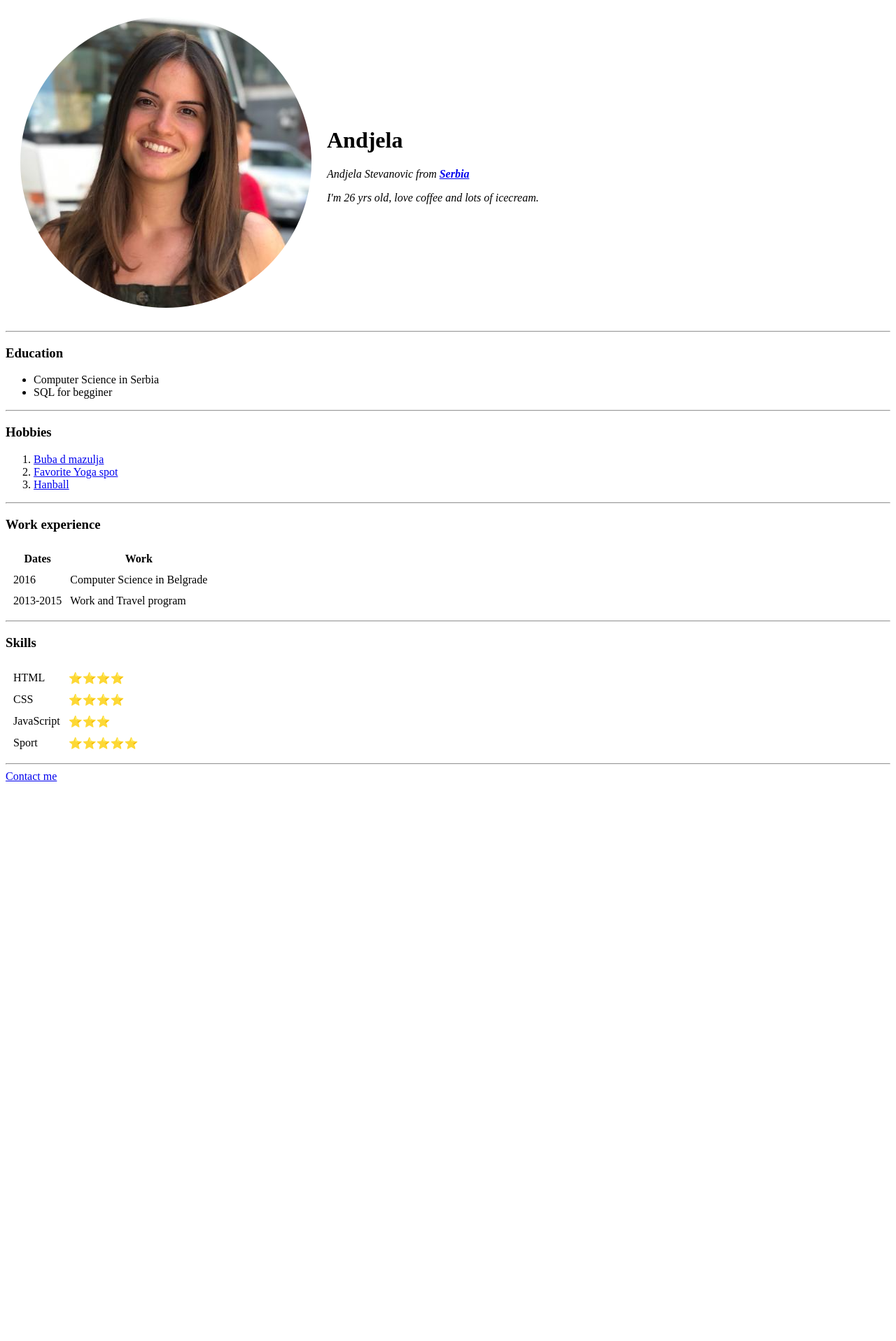
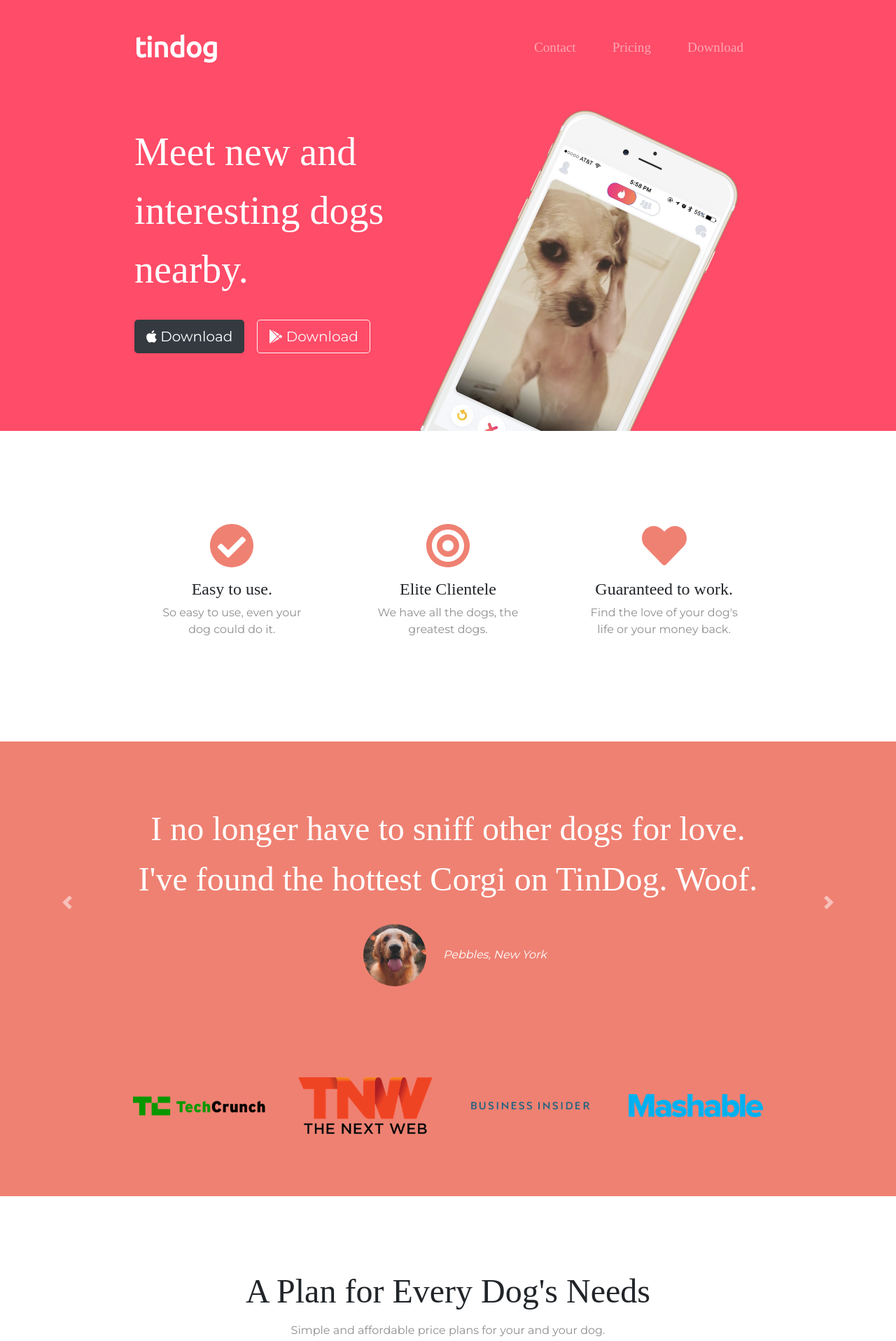
Before and after one commit to Andela24/CV, a plain HTML site: page index.html in a window 1280 px wide. Shown: the part 5-1922 px from the top of the page at 70% size. Before the commit the page ends 1132 px from the top, so only its background shows below. Drawn offline with nearby package versions, Linux system fonts and the light colour scheme.

Commit message:
Tindog Website
Using HTML, CSS and Bootstrap

```diff
--- /dev/null
+++ b/css/styles.css
@@ -0,0 +1,179 @@
+
+body {
+  font-family: "Montserrat";
+  text-align: center;
+}
+
+h1, h2, h3, h4, h5, h6 {
+  font-family: "Montserrat-Bold";
+}
+
+p {
+  color: #8f8f8f;
+}
+
+/* Headings */
+
+.big-heading {
+  font-family: "Montserrat-Black";
+  font-size: 3.5rem;
+  line-height: 1.5;
+}
+
+.section-heading {
+  font-size: 3rem;
+  line-height: 1.5;
+}
+
+/* Containers */
+
+.container-fluid{
+  padding: 7% 15%;
+}
+
+/* Sections */
+
+.colored-section {
+  background-color: #ff4c68;
+  color: #fff;
+}
+
+.white-section {
+  background-color: #fff;
+}
+
+/* Navigation Bar */
+
+.navbar {
+  padding: 0 0 4.5rem;
+}
+
+.navbar-brand {
+  font-family: "Ubuntu";
+  font-size: 2.5rem;
+  font-weight: bold;
+}
+
+.nav-item {
+  padding: 0 18px;
+}
+
+.nav-link {
+  font-size: 1.2rem;
+  font-family: "Montserrat-Light";
+}
+
+/* Buttons */
+
+.download-button {
+  margin: 5% 3% 5% 0;
+}
+
+/* Title Section */
+
+#title {
+  background-color: #ff4c68;
+  color: #fff;
+  text-align: left;
+}
+
+#title .container-fluid {
+  padding: 3% 15% 7%;
+}
+
+/* Title Image */
+
+.title-image {
+  width: 60%;
+  transform: rotate(25deg);
+  position: absolute;
+  right: 30%;
+}
+
+/* Features Section */
+
+#features {
+  position: relative;
+}
+
+.feature-title {
+  font-size: 1.5rem;
+}
+
+.feature-box {
+  padding: 4.5%;
+}
+
+.icon {
+  color: #ef8172;
+  margin-bottom: 1rem;
+}
+
+.icon:hover {
+  color: #ff4c68;
+}
+
+/* Testimonial Section */
+
+#testimonials {
+  background-color: #ef8172;
+}
+
+.testimonial-text {
+  font-size: 3rem;
+  line-height: 1.5;
+}
+
+.testimonial-image {
+  width: 10%;
+  border-radius: 100%;
+  margin: 20px;
+}
+
+
+#press {
+  background-color: #ef8172;
+  padding-bottom: 3%;
+}
+
+.press-logo {
+  width: 15%;
+  margin: 20px 20px 50px;
+}
+
+/* Pricing Section */
+
+#pricing {
+  padding: 100px;
+}
+
+.price-text {
+  font-size: 3rem;
+  line-height: 1.5;
+}
+
+.pricing-column {
+  padding: 3% 2%;
+}
+
+/* CTA Section */
+
+
+/* Footer Section */
+
+
+.social-icon {
+  margin: 20px 10px;
+}
+
+@media (max-width: 1028px) {
+
+  #title {
+    text-align: center;
+  }
+
+  .title-image {
+    position: static;
+    transform: rotate(0);
+  }
+}
--- a/index.html
+++ b/index.html
@@ -1,103 +1,238 @@
 <!DOCTYPE html>
-<html lang="en" dir="ltr">
+<html>
 
 <head>
   <meta charset="utf-8">
-  <title>Andjela's Personal Site</title>
+  <title>TinDog</title>
+
+  <!-- Google Fonts -->
+  <link href="https://fonts.googleapis.com/css?family=Montserrat|Ubuntu" rel="stylesheet">
+
+  <!-- CSS Stylesheets -->
+  <link rel="stylesheet" href="https://maxcdn.bootstrapcdn.com/bootstrap/4.0.0/css/bootstrap.min.css" integrity="sha384-Gn5384xqQ1aoWXA+058RXPxPg6fy4IWvTNh0E263XmFcJlSAwiGgFAW/dAiS6JXm" crossorigin="anonymous">
+  <link rel="stylesheet" href="css/styles.css">
+
+  <!-- Font Awesome -->
+  <script defer src="https://use.fontawesome.com/releases/v5.0.7/js/all.js"></script>
+
+  <!-- Bootstrap Scripts -->
+  <script src="https://code.jquery.com/jquery-3.2.1.slim.min.js" integrity="sha384-KJ3o2DKtIkvYIK3UENzmM7KCkRr/rE9/Qpg6aAZGJwFDMVNA/GpGFF93hXpG5KkN" crossorigin="anonymous"></script>
+  <script src="https://cdnjs.cloudflare.com/ajax/libs/popper.js/1.12.9/umd/popper.min.js" integrity="sha384-ApNbgh9B+Y1QKtv3Rn7W3mgPxhU9K/ScQsAP7hUibX39j7fakFPskvXusvfa0b4Q" crossorigin="anonymous"></script>
+  <script src="https://maxcdn.bootstrapcdn.com/bootstrap/4.0.0/js/bootstrap.min.js" integrity="sha384-JZR6Spejh4U02d8jOt6vLEHfe/JQGiRRSQQxSfFWpi1MquVdAyjUar5+76PVCmYl" crossorigin="anonymous"></script>
 </head>
 
 <body>
-  <table cellspacing="20">
-    <tr>
-      <td><img src="andjelas1.png" alt="Andjela's profile picture"></td>
-      <td><h1>Andjela</h1>
-      <p><em>
-        Andjela Stevanovic from
-      </<em><strong><a href="https://www.nationsonline.org/oneworld/serbia.htm">Serbia</a></strong></p>
-        <p>
-          I'm 26 yrs old, love coffee and lots of icecream.
-          </p></td>
-    </tr>
 
-  </table>
+  <section class="colored-section" id="title">
 
-      <hr>
+    <div class="container-fluid">
 
-      <h3><strong>Education</strong></h3>
+      <!-- Nav Bar -->
 
-        <ul>
-          <li>Computer Science in Serbia</li>
-          <li>  SQL for begginer</li>
+      <nav class="navbar navbar-expand-lg navbar-dark">
+
+        <a class="navbar-brand" href="">tindog</a>
+
+        <button class="navbar-toggler" type="button" data-toggle="collapse" data-target="#navbarTogglerDemo02">
+            <span class="navbar-toggler-icon"></span>
+        </button>
+
+        <div class="collapse navbar-collapse" id="navbarTogglerDemo02">
+
+          <ul class="navbar-nav ml-auto">
+            <li class="nav-item">
+              <a class="nav-link" href="#footer">Contact</a>
+            </li>
+            <li class="nav-item">
+              <a class="nav-link" href="#pricing">Pricing</a>
+            </li>
+            <li class="nav-item">
+              <a class="nav-link" href="#cta">Download</a>
+            </li>
           </ul>
 
-          <hr>
-          <h3>Hobbies</h3>
-          <ol>
-            <li><a href="https://hudsonvalleycorgis.com/wp-content/uploads/2019/11/corgi_slider6-1000x525.jpg"> Buba d mazulja</a></li>
-            <li><a href="https://www.yogaagora.com/">Favorite Yoga spot</a></li>
-            <li><a href="https://www.youtube.com/watch?v=Y_9SI2RFKXQ"> Hanball</a></li>
-          </ol>
-
-          <hr>
-
-          <h3>Work experience</h3>
-<table cellspacing="10">
-  <thead>
-    <tr>
-      <th>Dates</th>
-      <th>Work</th>
-    </tr>
-
-  </thead>
-  <tbody>
-
-  </tbody>
-  <tfoot>
-    <tr>
-      <td>2013-2015</td>
-      <td>Work and Travel program</td>
-    </tr>
-
-  </tfoot>
-
-<tr>
-  <td>2016</td>
-  <td>Computer Science in Belgrade </td>
-</tr>
-</table>
+        </div>
+      </nav>
 
 
-<hr>
+      <!-- Title -->
 
-<h3>Skills</h3>
-<tr>
+      <div class="row">
 
-  <table cellspacing="10">
-      <td>HTML</td>
-      <td>⭐️⭐️⭐️⭐️</td>
-  </tr>
-  <tr>
+        <div class="col-lg-6">
+          <h1 class="big-heading">Meet new and interesting dogs nearby.</h1>
+          <button type="button" class="btn btn-dark btn-lg download-button"><i class="fab fa-apple"></i> Download</button>
+          <button type="button" class="btn btn-outline-light btn-lg download-button"><i class="fab fa-google-play"></i> Download</button>
+        </div>
 
-  <td>CSS</td>
-  <td>⭐️⭐️⭐️⭐️</td>
+        <div class="col-lg-6">
+          <img class="title-image" src="images/iphone6.png" alt="iphone-mockup">
+        </div>
 
-  </tr>
-<tr>
-  <td>JavaScript</td>
-  <td>⭐️⭐️⭐️</td>
+      </div>
 
-  </tr>
-  <tr>
-  <td>Sport</td>
-  <td>⭐️⭐️⭐️⭐️⭐️</td>
-  </tr>
+    </div>
 
-</table>
+  </section>
 
 
-          <hr>
-          <a href="contact-me.html">Contact me</a>
+  <!-- Features -->
 
+  <section class="white-section" id="features">
+
+    <div class="container-fluid">
+
+      <div class="row">
+        <div class="feature-box col-lg-4">
+          <i class="icon fas fa-check-circle fa-4x"></i>
+          <h3 class="feature-title">Easy to use.</h3>
+          <p>So easy to use, even your dog could do it.</p>
+        </div>
+
+        <div class="feature-box col-lg-4">
+          <i class="icon fas fa-bullseye fa-4x"></i>
+          <h3 class="feature-title">Elite Clientele</h3>
+          <p>We have all the dogs, the greatest dogs.</p>
+        </div>
+
+        <div class="feature-box col-lg-4">
+          <i class="icon fas fa-heart fa-4x"></i>
+          <h3 class="feature-title">Guaranteed to work.</h3>
+          <p>Find the love of your dog's life or your money back.</p>
+        </div>
+      </div>
+
+
+    </div>
+  </section>
+
+
+  <!-- Testimonials -->
+
+  <section class="colored-section" id="testimonials">
+
+    <div id="testimonial-carousel" class="carousel slide" data-ride="false">
+      <div class="carousel-inner">
+        <div class="carousel-item active container-fluid">
+          <h2 class="testimonial-text">I no longer have to sniff other dogs for love. I've found the hottest Corgi on TinDog. Woof.</h2>
+          <img class="testimonial-image" src="images/dog-img.jpg" alt="dog-profile">
+          <em>Pebbles, New York</em>
+        </div>
+        <div class="carousel-item container-fluid">
+          <h2 class="testimonial-text">My dog used to be so lonely, but with TinDog's help, they've found the love of their life. I think.</h2>
+          <img class="testimonial-image" src="images/lady-img.jpg" alt="lady-profile">
+          <em>Beverly, Illinois</em>
+        </div>
+      </div>
+      <a class="carousel-control-prev" href="#testimonial-carousel" role="button" data-slide="prev">
+    <span class="carousel-control-prev-icon"></span>
+      </a>
+      <a class="carousel-control-next" href="#testimonial-carousel" role="button" data-slide="next">
+    <span class="carousel-control-next-icon"></span>
+      </a>
+    </div>
+
+  </section>
+
+
+  <!-- Press -->
+
+  <section class="colored-section" id="press">
+    <img class="press-logo" src="images/techcrunch.png" alt="tc-logo">
+    <img class="press-logo" src="images/tnw.png" alt="tnw-logo">
+    <img class="press-logo" src="images/bizinsider.png" alt="biz-insider-logo">
+    <img class="press-logo" src="images/mashable.png" alt="mashable-logo">
+
+  </section>
+
+
+  <!-- Pricing -->
+
+  <section class="white-section" id="pricing">
+
+    <h2 class="section-heading">A Plan for Every Dog's Needs</h2>
+    <p>Simple and affordable price plans for your and your dog.</p>
+
+    <div class="row">
+
+      <div class="pricing-column col-lg-4 col-md-6">
+        <div class="card">
+          <div class="card-header">
+            <h3>Chihuahua</h3>
+          </div>
+          <div class="card-body">
+            <h2 class="price-text">Free</h2>
+            <p>5 Matches Per Day</p>
+            <p>10 Messages Per Day</p>
+            <p>Unlimited App Usage</p>
+            <button class="btn btn-lg btn-block btn-outline-dark" type="button">Sign Up</button>
+          </div>
+        </div>
+      </div>
+
+      <div class="pricing-column col-lg-4 col-md-6">
+        <div class="card">
+          <div class="card-header">
+            <h3>Labrador</h3>
+          </div>
+          <div class="card-body">
+            <h2 class="price-text">$49 / mo</h2>
+            <p>Unlimited Matches</p>
+            <p>Unlimited Messages</p>
+            <p>Unlimited App Usage</p>
+            <button class="btn btn-lg btn-block btn-dark" type="button">Sign Up</button>
+          </div>
+        </div>
+      </div>
+
+      <div class="pricing-column col-lg-4">
+        <div class="card">
+          <div class="card-header">
+            <h3>Mastiff</h3>
+          </div>
+          <div class="card-body">
+            <h2 class="price-text">$99 / mo</h2>
+            <p>Pirority Listing</p>
+            <p>Unlimited Matches</p>
+            <p>Unlimited Messages</p>
+            <p>Unlimited App Usage</p>
+            <button class="btn btn-lg btn-block btn-dark" type="button">Sign Up</button>
+
+          </div>
+        </div>
+      </div>
+
+
+
+    </div>
+
+  </section>
+
+
+  <!-- Call to Action -->
+
+  <section class="colored-section" id="cta">
+
+    <div class="container-fluid">
+
+      <h3 class="big-heading">Find the True Love of Your Dog's Life Today.</h3>
+      <button class="download-button btn btn-lg btn-dark" type="button"><i class="fab fa-apple"></i> Download</button>
+      <button class="download-button btn btn-lg brn-light" type="button"><i class="fab fa-google-play"></i> Download</button>
+    </div>
+  </section>
+
+
+  <!-- Footer -->
+
+  <footer class="white-section" id="footer">
+    <div class="container-fluid">
+      <i class="social-icon fab fa-facebook-f"></i>
+      <i class="social-icon fab fa-twitter"></i>
+      <i class="social-icon fab fa-instagram"></i>
+      <i class="social-icon fas fa-envelope"></i>
+      <p>© Copyright 2018 TinDog</p>
+    </div>
+  </footer>
 
 
 </body>
```
Also changed, not shown: images/HTMAA-thumbnail.png (added), images/TechCrunch.png (added), images/angela.png (added), images/bizinsider.png (added), images/dog-img.jpg (added), images/iphone6.png (added), images/lady-img.jpg (added), images/mashable.png (added), images/tnw.png (added).
